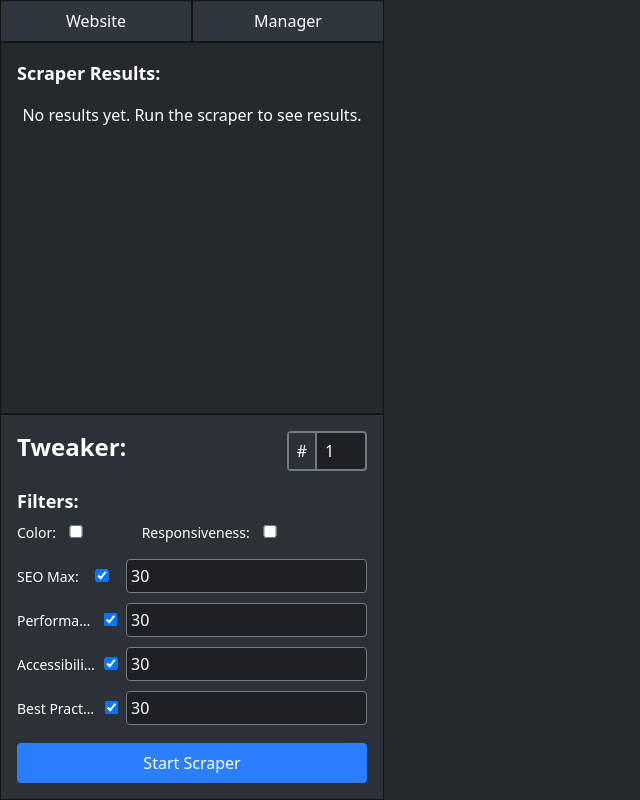
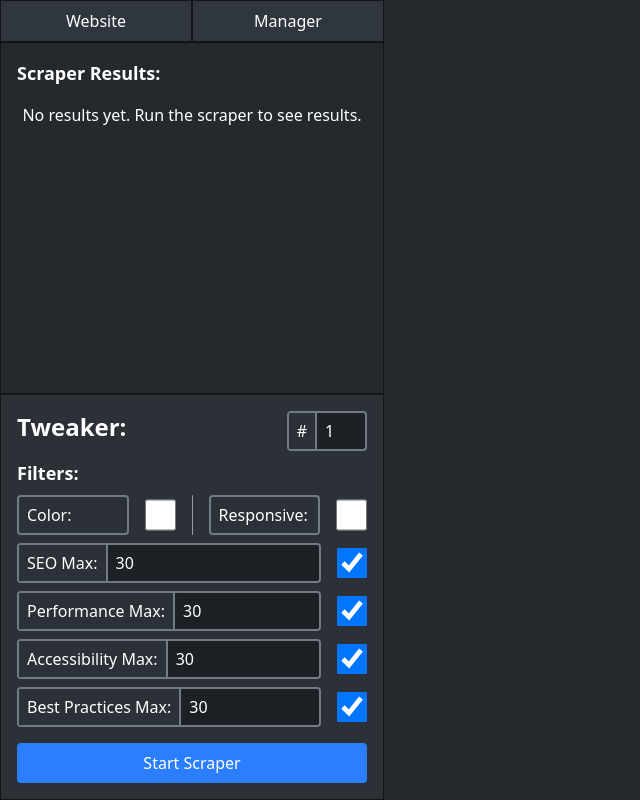
Before and after one commit to TheRealSourcer/lupy_client, a Vue app in the folder renderer/: page / in a window 1280 px wide. Shown: the whole page, without its empty margins (0-640 px from the left). Built offline with nearby package versions, Linux system fonts and the light colour scheme.

Commit message:
Made final improvements to the Tweaker's UI before production.

```diff
--- a/renderer/src/components/Tweaker.vue
+++ b/renderer/src/components/Tweaker.vue
@@ -68,79 +68,89 @@
             </div>
           <form class="space-y-4">
               <div class="flex flex-col space-y-2">
-                  <div class="space-y-2 flex space-x-2 items-baseline justify-between">
 
-                  </div>
                   <h2  class="font-bold text-lg">Filters:</h2>
-                  <div class="flex space-x-2 w-full">
-                      <div class="w-1/3 space-y-2 flex space-x-2 items-baseline">
-                          <label class="text-sm text-nowrap flex" for="colorFiltering" title="Color filtering">Color:</label>
+                  <div class="flex space-x-4 w-full">
+                      <div class="items-center rounded py-0 h-10 flex-1 flex flex-row space-x-4">
+                          <label class="bg-github-gray-background h-full flex items-center px-2 rounded border-2 border-github-gray-border text-nowrap flex-3" for="colorFiltering" title="Color filtering">Color:</label>
                           <input
                               type="checkbox"
                               v-model="colorFiltering"
-                              class="w-6 rounded flex-none"
+                              class="rounded min-h-full flex-1"
                           >
                       </div>
-                      <div class="w-1/3 space-y-2 flex space-x-2 items-baseline">
-                          <label class="text-sm text-nowrap flex" for="responsivnessFiltering" title="Responsiveness filtering">Responsiveness:</label>
+                      <div class="rounded-xl min-w-px min-h-4 bg-github-gray-text space-x-4"></div>
+                      <div class="items-center rounded py-0 h-10 flex-1 flex flex-row space-x-4">
+                          <label class="bg-github-gray-background h-full flex items-center px-2 rounded border-2 border-github-gray-border text-nowrap flex-3" for="responsivnessFiltering" title="Responsiveness filtering">Responsive:</label>
                           <input
                               type="checkbox"
                               v-model="responsivenessFiltering"
-                              class="w-6 rounded flex-none"
+                              class="rounded min-h-full flex-1"
                           >
                       </div>
                   </div>
-                  <div class="space-y-2 flex space-x-2 items-baseline justify-between">
-                      <label class="text-sm truncate" for="performanceFiltering">SEO Max:</label>
+                  <div class="flex flex-row space-x-4">
+                    <div class="flex flex-10 items-center bg-github-dark-background rounded border-2 border-github-gray-border py-0 h-10">
+                        <label class="bg-github-gray-background h-full flex items-center px-2 border-r-2 border-github-gray-border text-nowrap" for="performanceFiltering">SEO Max:</label>
+                        <input
+                          type="number"
+                          v-model.number="seoMaximum"
+                          class="py-1 px-2 rounded w-12 border-none focus:border-none"
+                        >
+                    </div>
                     <input
                           type="checkbox"
                           v-model.number="seoFiltering"
-                          class="w-6 rounded"
+                          class="w-6 rounded flex-1"
                           placeholder="SEO threshold"
                     >
+                  </div>
+                  <div class="flex flex-row space-x-4">
+                    <div class="flex flex-10 items-center bg-github-dark-background rounded border-2 border-github-gray-border py-0 h-10">
+                        <label class="bg-github-gray-background h-full flex items-center px-2 border-r-2 border-github-gray-border text-nowrap" for="performanceFiltering">Performance Max:</label>
                         <input
                           type="number"
-                          v-model.number="seoMaximum"
-                          class="p-1 rounded"
+                          v-model.number="performanceMaximum"
+                          class="py-1 px-2 rounded w-12 border-none focus:border-none"
                         >
                     </div>
-                  <div class="space-y-2 flex space-x-2 items-baseline justify-between">
-                      <label class="text-sm truncate" for="performanceFiltering">Performance Max:</label>
                     <input
                           type="checkbox"
                           v-model.number="performanceFiltering"
-                          class="w-6 rounded"
+                          class="w-6 rounded flex-1"
+                          placeholder="SEO threshold"
                     >
+                  </div>
+                  <div class="flex flex-row space-x-4">
+                    <div class="flex flex-10 items-center bg-github-dark-background rounded border-2 border-github-gray-border py-0 h-10">
+                        <label class="bg-github-gray-background h-full flex items-center px-2 border-r-2 border-github-gray-border text-nowrap" for="performanceFiltering">Accessibility Max:</label>
                         <input
                           type="number"
-                          v-model.number="performanceMaximum"
-                          class="p-1 rounded"
+                          v-model.number="accessibilityMaximum"
+                          class="py-1 px-2 rounded w-12 border-none focus:border-none"
                         >
                     </div>
-                  <div class="space-y-2 flex space-x-2 items-baseline justify-between">
-                      <label class="text-sm truncate" for="accessibilityFiltering">Accessibility filtering:</label>
                     <input
                           type="checkbox"
                           v-model.number="accessibilityFiltering"
-                          class="w-6 rounded"
+                          class="w-6 rounded flex-1"
+                          placeholder="SEO threshold"
                     >
+                  </div>
+                  <div class="flex flex-row space-x-4">
+                    <div class="flex flex-10 items-center bg-github-dark-background rounded border-2 border-github-gray-border py-0 h-10">
+                        <label class="bg-github-gray-background h-full flex items-center px-2 border-r-2 border-github-gray-border text-nowrap" for="performanceFiltering">Best Practices Max:</label>
                         <input
                           type="number"
-                          v-model.number="accessibilityMaximum"
-                          class="p-1 rounded"
+                          v-model.number="bestPracticesMaximum"
+                          class="py-1 px-2 rounded w-12 border-none focus:border-none"
                         >
                     </div>
-                  <div class="space-y-2 flex space-x-2 items-baseline justify-between">
-                      <label class="text-sm truncate" for="accessibilityFiltering">Best Practices filtering:</label>
                     <input
                           type="checkbox"
                           v-model.number="bestPracticesFiltering"
-                          class="w-6 rounded"
-                      >
-                      <input
-                          type="number"
-                          v-model.number="bestPracticesMaximum"
-                          class="p-1 rounded"
+                          class="w-6 rounded flex-1"
+                          placeholder="SEO threshold"
                     >
                   </div>
               </div>
```
Lines whose indentation alone changed are shown as unchanged.
